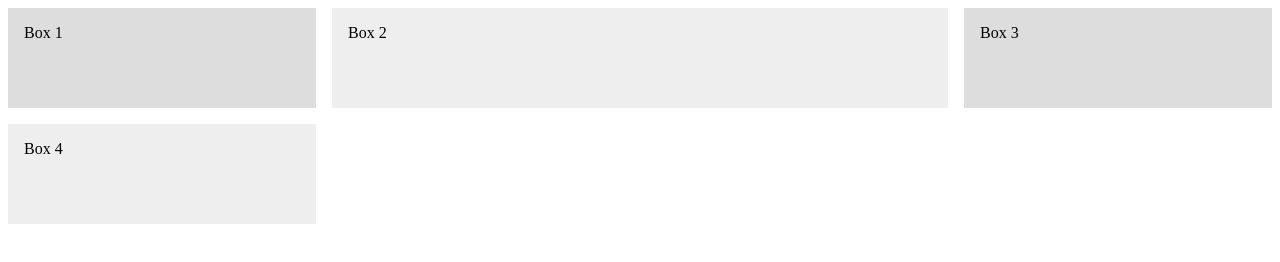
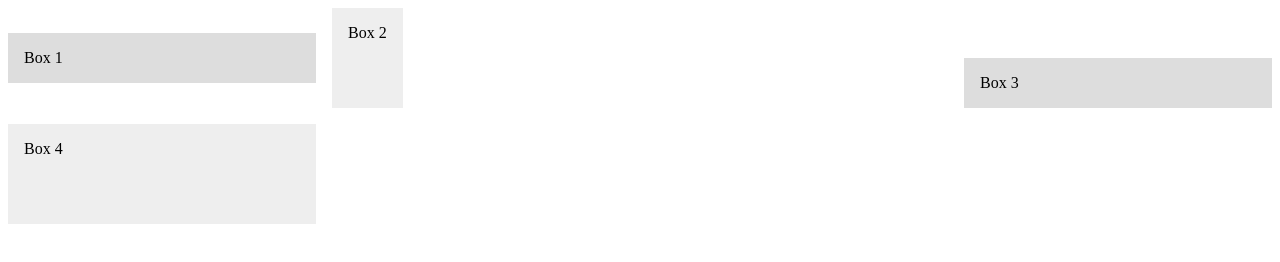
Before and after one commit to KModestas/CCS-Grid-3, a plain HTML site: page index.html in a window 1280 px wide. Drawn offline with Linux system fonts and the light colour scheme.

Commit message:
align / justify items

```diff
--- a/index.html
+++ b/index.html
@@ -10,6 +10,9 @@
           grid-template-columns: 1fr 2fr 1fr;
           grid-auto-rows: minmax(100px, auto);
           grid-gap: 1em;
+          /* justify-items: start; */
+          /* justify items will align item horizontally, stretch is the default which stretches to fill the whole space */
+          /* align-items aligns them vertically just like with flexbox */
         }
 
         .grid > div {
@@ -21,6 +24,24 @@
           background: #ddd;
         }
 
+        .box1 {
+          align-self: center;
+
+        }
+
+        .box2 {
+          justify-self: start
+        }
+
+        .box3 {
+          align-self: end;
+        }
+
+        .box4 {
+          justify-self: base;
+        }
+
+  /* can either align and justify all items in grid by setting property on parent container or individually by setting it on individual item using justif-self and align-self */
 
     </style>
   </head>
```
